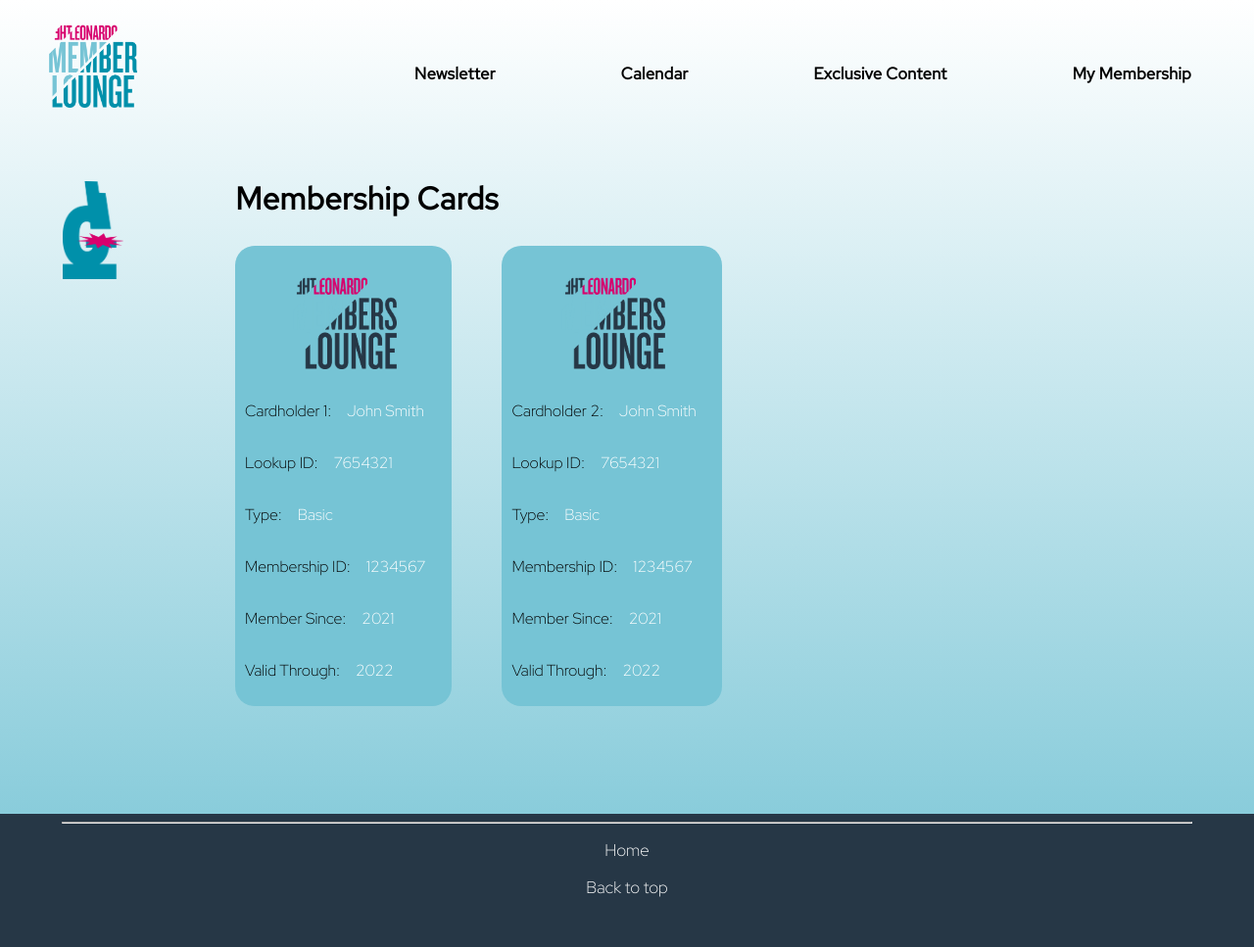
After one commit to cmpt375-2021fall/client-project-leonardo-dev-team, a Django app: page /membership in a window 1280 px wide. The commit adds this page. Shown: the whole page at 98% size. Run offline with Django 3.2, Linux system fonts and the light colour scheme.

Commit message:
adding new membership.html and images

```diff
--- a/LeoPortal/urls.py
+++ b/LeoPortal/urls.py
@@ -34,4 +34,5 @@ urlpatterns = [
     #path('exclusive_content/', views.exclusive, name = 'exclusive'),
     path('exclusive_content', exclusiveView.as_view(), name = 'exclusive'),
     path('exclusive/<int:pk>', exclusiveDetailView.as_view(), name = 'exclusiveDetail'),
+    path('membership', views.member, name = 'membership'),
 ]+ static(settings.MEDIA_URL, document_root=settings.MEDIA_ROOT)
--- a/leo/views.py
+++ b/leo/views.py
@@ -40,6 +40,10 @@ def calendar(request):
 def account(request):
     context = {}
     return render(request, 'account.html', context)
+
+def member(request):
+    context = {}
+    return render(request, 'membership.html', context)
 
 def exclusive(request):
     context = {}
--- a/templates/base.html
+++ b/templates/base.html
@@ -29,7 +29,7 @@
             <div>
             <div style="display: inline-block; margin-right: 25px">
                 <a href="{% url 'dashboard' %}" style="margin: 0">
-                    <img class ="logo-image" src="{% static "leo/images/Newest Logo (blue).png" %}">
+                    <img class ="logo-image" src="{% static "leo/images/New Logo.png" %}">
                 </a>
             </div>
 
--- a/templates/dashboard.html
+++ b/templates/dashboard.html
@@ -23,7 +23,7 @@
             <div id = "header">
                 <div>
                     <a href="{% url 'dashboard' %}">
-                        <img id="navImage" src="{% static "leo/images/Newest Logo (blue).png" %}">
+                        <img id="navImage" src="{% static "leo/images/New Logo.png" %}">
                     </a>
                 </div>
             </div>
--- a/templates/login.html
+++ b/templates/login.html
@@ -30,7 +30,7 @@
             <div id = "header">
                 <div>
                     <a href="{% url 'dashboard' %}">
-                        <img id="navImage" src="{% static "leo/images/Newest Logo (blue).png" %}">
+                        <img id="navImage" src="{% static "leo/images/New Logo.png" %}">
                     </a>
                 </div>
             </div>
--- /dev/null
+++ b/templates/membership.html
@@ -0,0 +1,46 @@
+{% extends "base.html" %}
+
+
+    {% block content %}
+
+        {% load static %}
+        <div style="margin-top: 10rem;">
+            <div class = "pic" style="margin-right: 25px; margin-left: 4rem; position: fixed">
+                <img style="height:100px; width:auto; margin-top: 25px;" src="{% static "leo/images/Asset 8.png" %}">
+            </div>
+
+            <div class = "content">
+                <h1><b>Membership Cards</b></h1>
+                <div>
+                    <div class="containerCard" style="margin-right: 3rem">
+                        <img src="{% static "leo/images/Asset 11.png" %}">
+                        <p>Cardholder 1:</p><p style="color: white">John Smith</p>
+                        <br>
+                        <p>Lookup ID:</p><p style="color: white">7654321</p>
+                        <br>
+                        <p>Type:</p><p style="color: white">Basic</p>
+                        <br>
+                        <p>Membership ID:</p><p style="color: white">1234567</p>
+                        <br>
+                        <p>Member Since:</p><p style="color: white">2021</p>
+                        <br>
+                        <p>Valid Through:</p><p style="color: white">2022</p>
+                    </div>
+                    <div class="containerCard" >
+                        <img src="{% static "leo/images/Asset 11.png" %}">
+                        <p>Cardholder 2:</p><p style="color: white">John Smith</p>
+                        <br>
+                        <p>Lookup ID:</p><p style="color: white">7654321</p>
+                        <br>
+                        <p>Type:</p><p style="color: white">Basic</p>
+                        <br>
+                        <p>Membership ID:</p><p style="color: white">1234567</p>
+                        <br>
+                        <p>Member Since:</p><p style="color: white">2021</p>
+                        <br>
+                        <p>Valid Through:</p><p style="color: white">2022</p>
+                    </div>
+                </div>
+            </div>
+    <div style="margin-bottom: 100px"></div>
+{% endblock %}
```
Also changed, not shown: leo/static/leo/images/New Logo.png (added).
